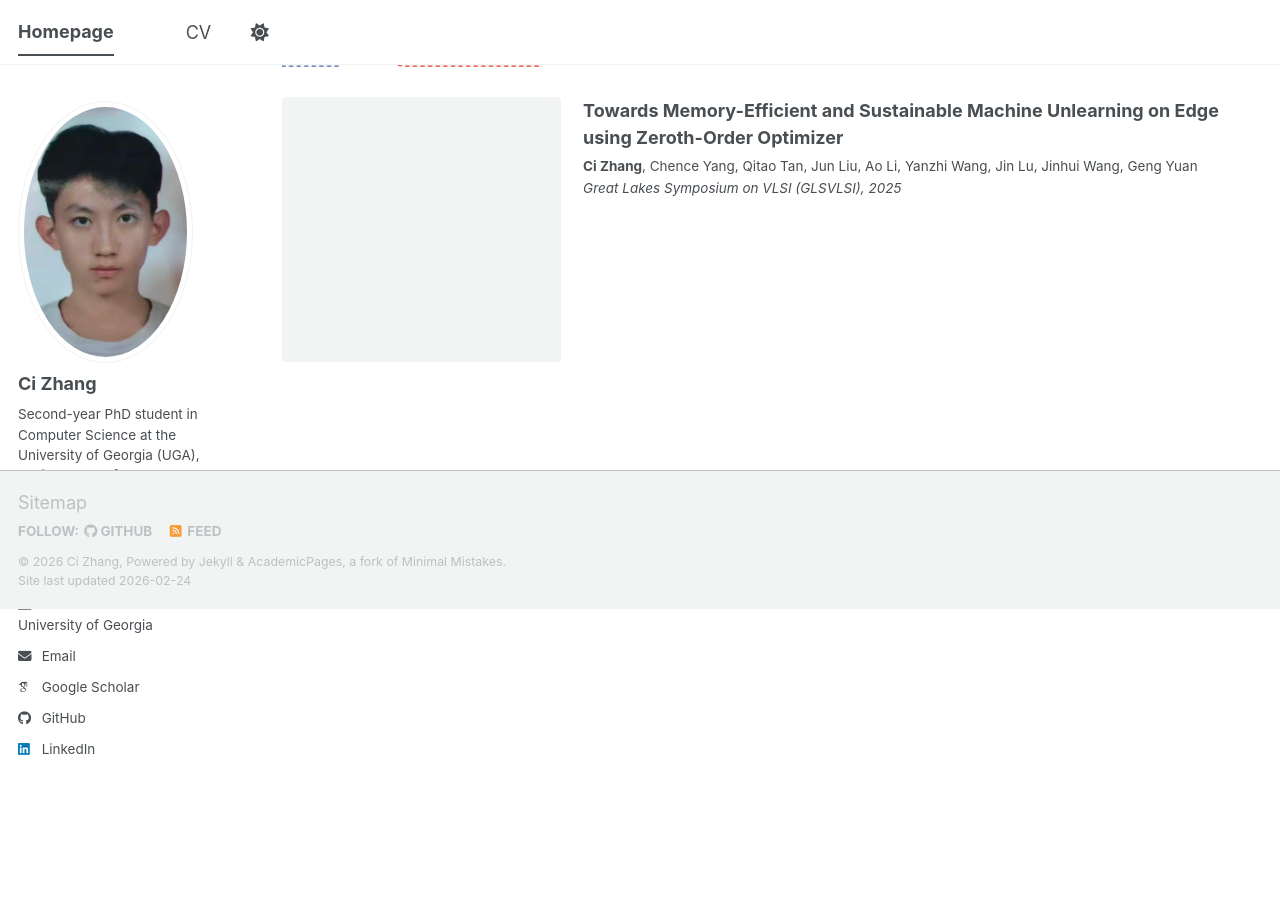
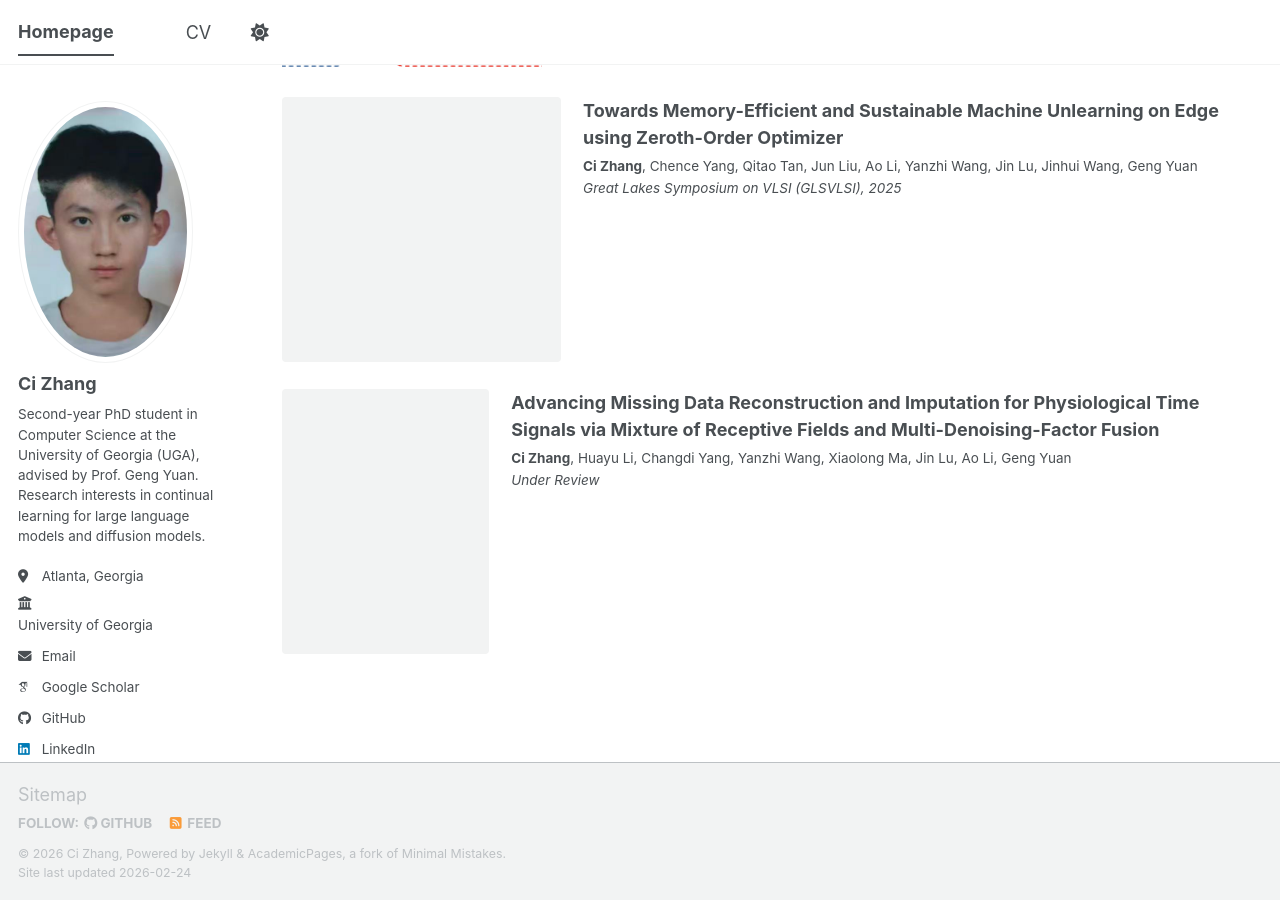
Before and after one commit to Brankozz/Brankozz.github.io, a Jekyll site: the page built from _pages/about.md, in a window 1280 px wide and 900 px high, scrolled down 1154 px. Built offline with Jekyll 4.4.1, drawn with Linux system fonts in a browser that asks for light colours; some web fonts are replaced; a script bundle is joined from its source files by our own code; library files that are not in the unit come from our copies.

Commit message:
Add under-review physiological signals paper to Selected Publication
Co-authored-by: Cursor <cursoragent@cursor.com>

```diff
--- a/_pages/about.md
+++ b/_pages/about.md
@@ -70,4 +70,23 @@ More broadly, I am interested in efficient and robust learning algorithms that a
     </div>
   </div>
 
+  <div class="pub-item">
+    <div class="pub-item__image">
+      <!-- Optional: add paper image here, e.g.:
+           <img src="/images/pubs/physio-missing-data.png" alt="Physiological signals imputation paper figure">
+      -->
+    </div>
+    <div class="pub-item__content">
+      <div class="pub-item__title">
+        Advancing Missing Data Reconstruction and Imputation for Physiological Time Signals via Mixture of Receptive Fields and Multi-Denoising-Factor Fusion
+      </div>
+      <div class="pub-item__authors">
+        <strong>Ci Zhang</strong>, Huayu Li, Changdi Yang, Yanzhi Wang, Xiaolong Ma, Jin Lu, Ao Li, Geng Yuan
+      </div>
+      <div class="pub-item__venue">
+        Under Review
+      </div>
+    </div>
+  </div>
+
 </div>
```
